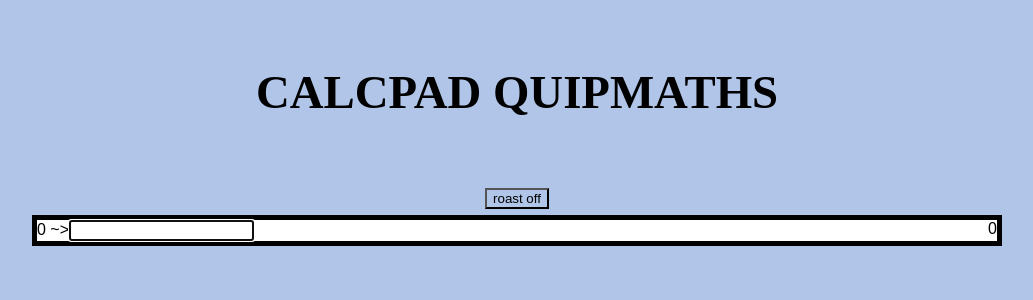
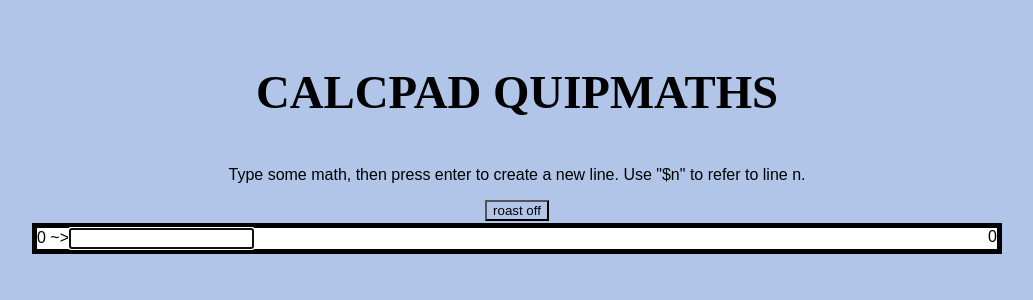
Before and after one commit to i077/calcpad, a React (Create React App) app: page / in a window 1280 px wide. Shown: the top 300 px of the page, without its empty margins (123-1156 px from the left). Built offline with nearby package versions, Linux system fonts and the light colour scheme.

Commit message:
Add instructions.

```diff
--- a/src/App.js
+++ b/src/App.js
@@ -42,9 +42,11 @@ else{
 </div>
 	   <div className="header">
 		<h3>CALCPAD QUIPMATHS</h3>
-		<button id="RoastButton" style={{backgroundColor: '#b0c5e8'}} onClick = {toggleRoast}>roast off</button>
-
 	   </div>
+		<div align="center">
+			<p>Type some math, then press enter to create a new line. Use "$n" to refer to line n.</p>
+			<button id="RoastButton" style={{backgroundColor: '#b0c5e8'}} onClick = {toggleRoast}>roast off</button>
+		</div>
 		<Line
 			calculateExpressions={
 			(lines)=> Promise.resolve(
```
